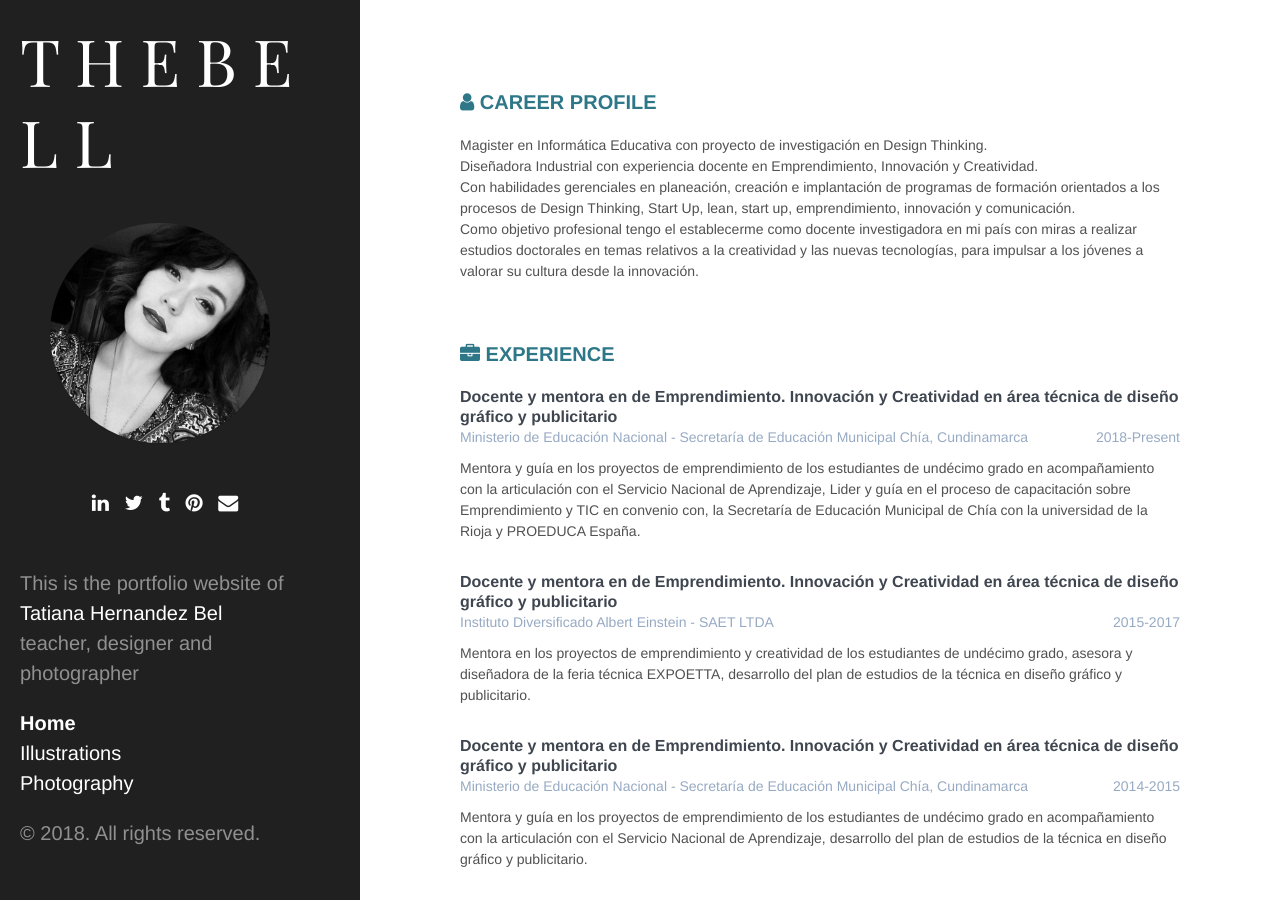
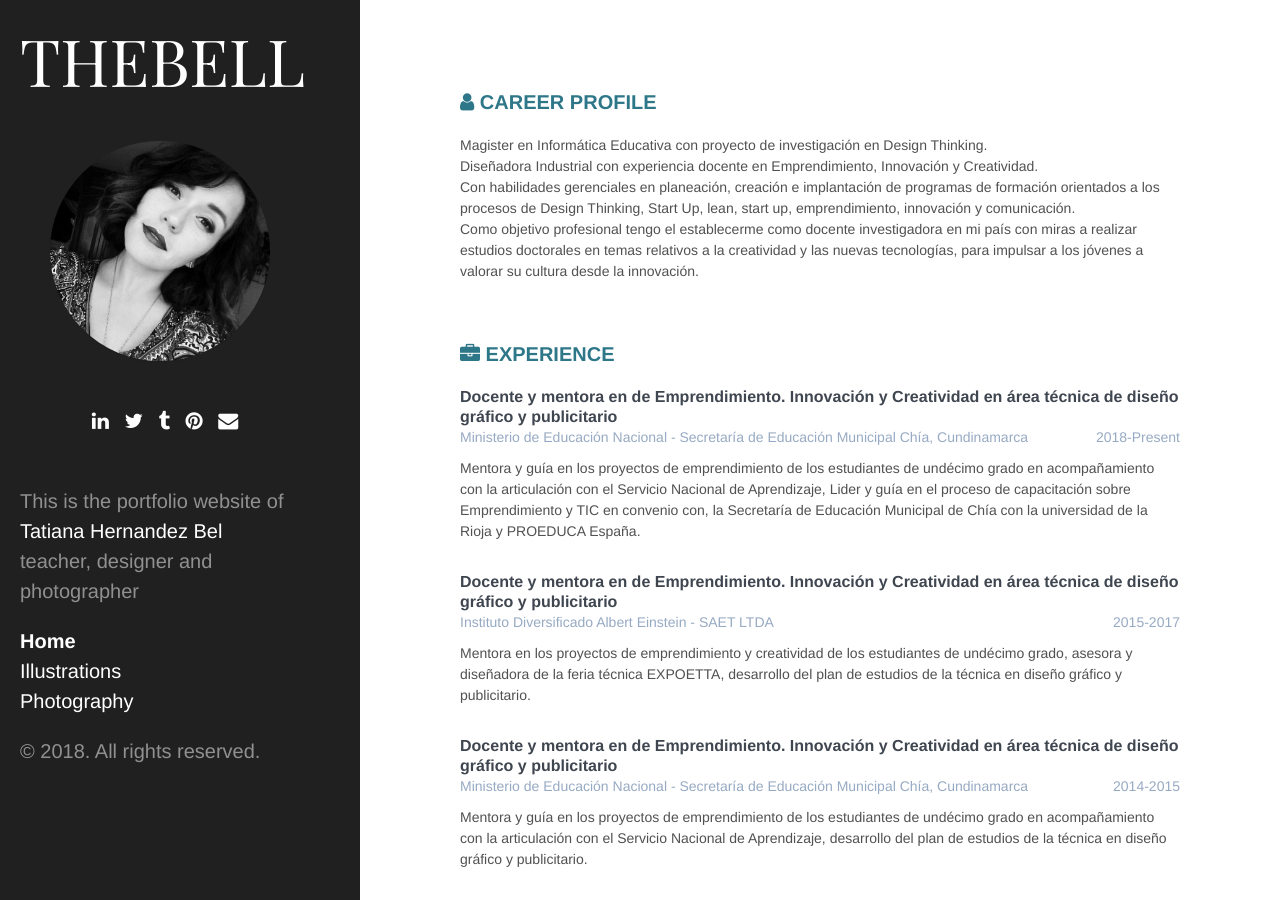
Before and after one commit to TatianaHbel/personal, a Jekyll site: the page built from index.md, in a window 1280 px wide and 900 px high. Built offline with Jekyll 4.4.1, drawn with Linux system fonts in a browser that asks for light colours.

Commit message:
title fix

```diff
--- a/_data/general.yml
+++ b/_data/general.yml
@@ -1,6 +1,6 @@
 ### icons can be searched here https://fontawesome.com/icons?d=gallery
 
-title:       T H E B E L L
+title:       THEBELL
 description: This is the portfolio website of<br/><span style="color:white">Tatiana Hernandez Bel </span><br/>teacher, designer and photographer
 twitter:     https://twitter.com/tatiHdez
 email:       tatihbel@gmail.com
```
